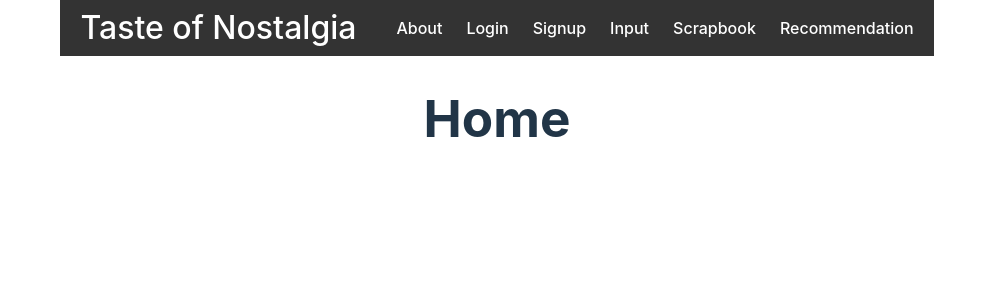
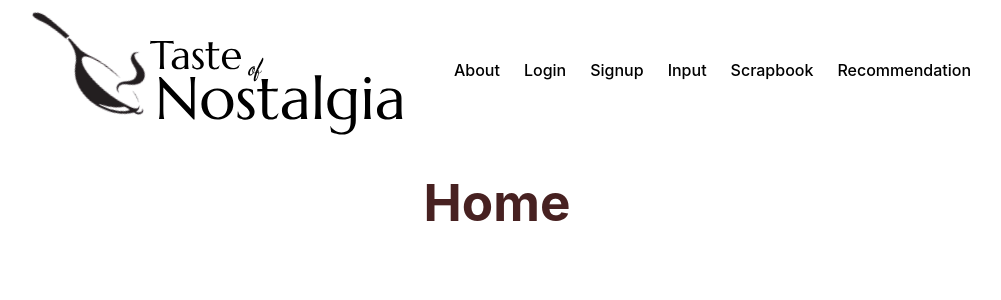
Before and after one commit to Taste-of-Nostalgia/client, a React (Vite) app: page / in a window 1280 px wide. Shown: the top 300 px of the page, without its empty margins (143-1144 px from the left). Built offline with nearby package versions, Linux system fonts and the light colour scheme.

Commit message:
Fixed styling to fit Figma mockup

```diff
--- a/src/App.css
+++ b/src/App.css
@@ -12,8 +12,8 @@ body {
 }
 
 .nav {
-    background-color: #333;
-    color: white;
+    background-color: #ffffff;
+    color: rgb(0, 0, 0);
     display: flex;
     justify-content: space-between;
     align-items: stretch;
@@ -43,9 +43,9 @@ nav a {
 }
 
 .nav li.active {
-    background-color: #555;
+    background-color: #721e1e;
 }
 
 .nav li:hover {
-    background-color: #777;
+    background-color: #721e1e;
 }
--- a/src/components/Navbar.jsx
+++ b/src/components/Navbar.jsx
@@ -1,9 +1,10 @@
 import { Link, useMatch, useResolvedPath } from "react-router-dom"
+import logo from "../assets/images/logo.svg"
 
 export default function Navbar() {
     return(
         <nav className="nav">
-            <Link to="/" className="site-title">Taste of Nostalgia</Link>
+            <Link to="/" className="site-title"><img src={logo}></img></Link>
             <ul>
                 <CustomLink to="/about">About</CustomLink>
                 <CustomLink to="/login">Login</CustomLink>
--- a/src/index.css
+++ b/src/index.css
@@ -4,8 +4,8 @@
   font-weight: 400;
 
   color-scheme: light dark;
-  color: rgba(255, 255, 255, 0.87);
-  background-color: #242424;
+  color: rgba(0, 0, 0, 0.87);
+  background-color: #F5F1ED;
 
   font-synthesis: none;
   text-rendering: optimizeLegibility;
@@ -15,11 +15,11 @@
 
 a {
   font-weight: 500;
-  color: #646cff;
+  color: #7a2727;
   text-decoration: inherit;
 }
 a:hover {
-  color: #535bf2;
+  color: #ffffff;
 }
 
 body {
@@ -46,7 +46,7 @@ button {
   transition: border-color 0.25s;
 }
 button:hover {
-  border-color: #646cff;
+  border-color: #a12e2e;
 }
 button:focus,
 button:focus-visible {
@@ -55,11 +55,11 @@ button:focus-visible {
 
 @media (prefers-color-scheme: light) {
   :root {
-    color: #213547;
+    color: #472121;
     background-color: #ffffff;
   }
   a:hover {
-    color: #747bff;
+    color: #a12e2e;
   }
   button {
     background-color: #f9f9f9;
```
Also changed, not shown: src/assets/images/logo.svg (added).
